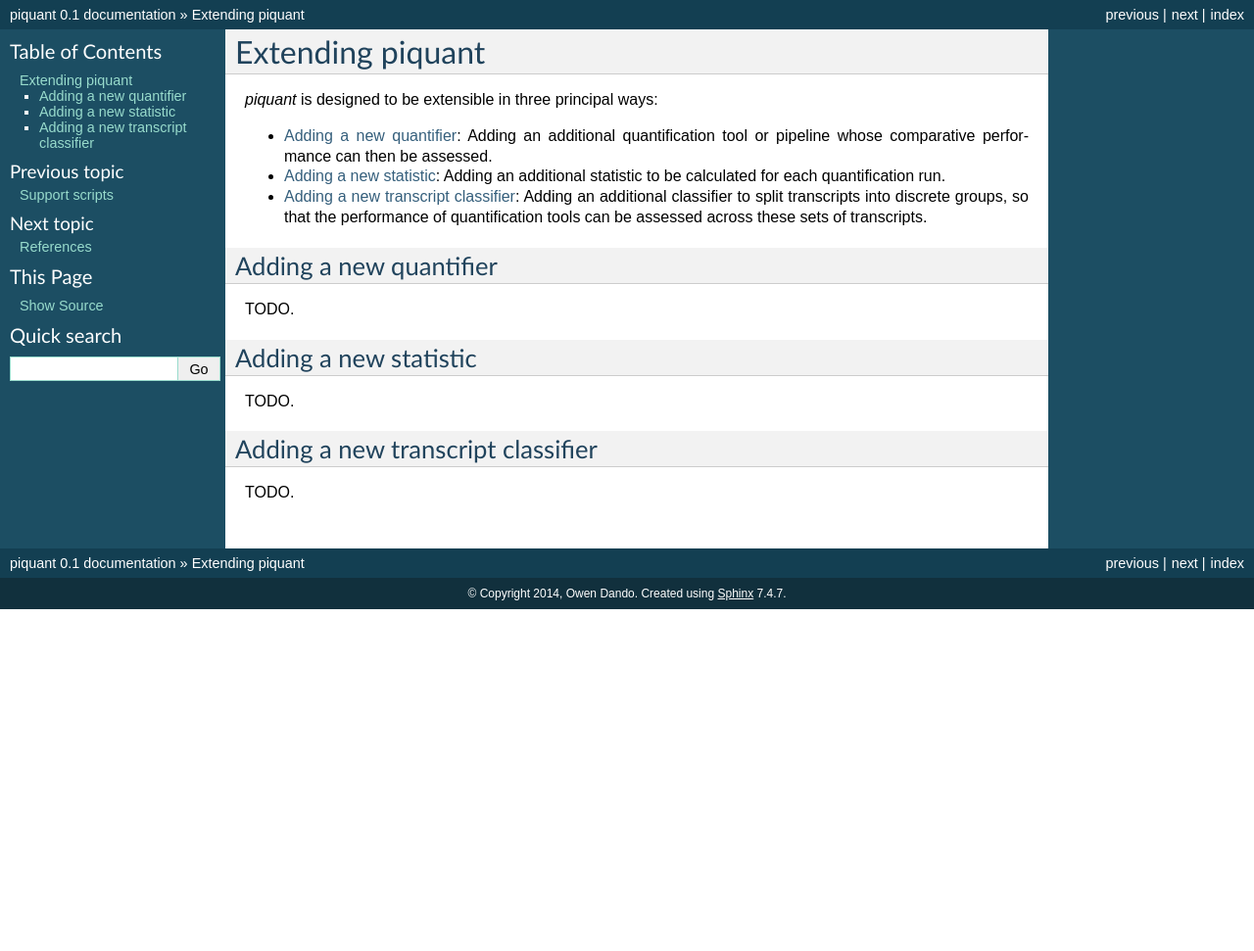
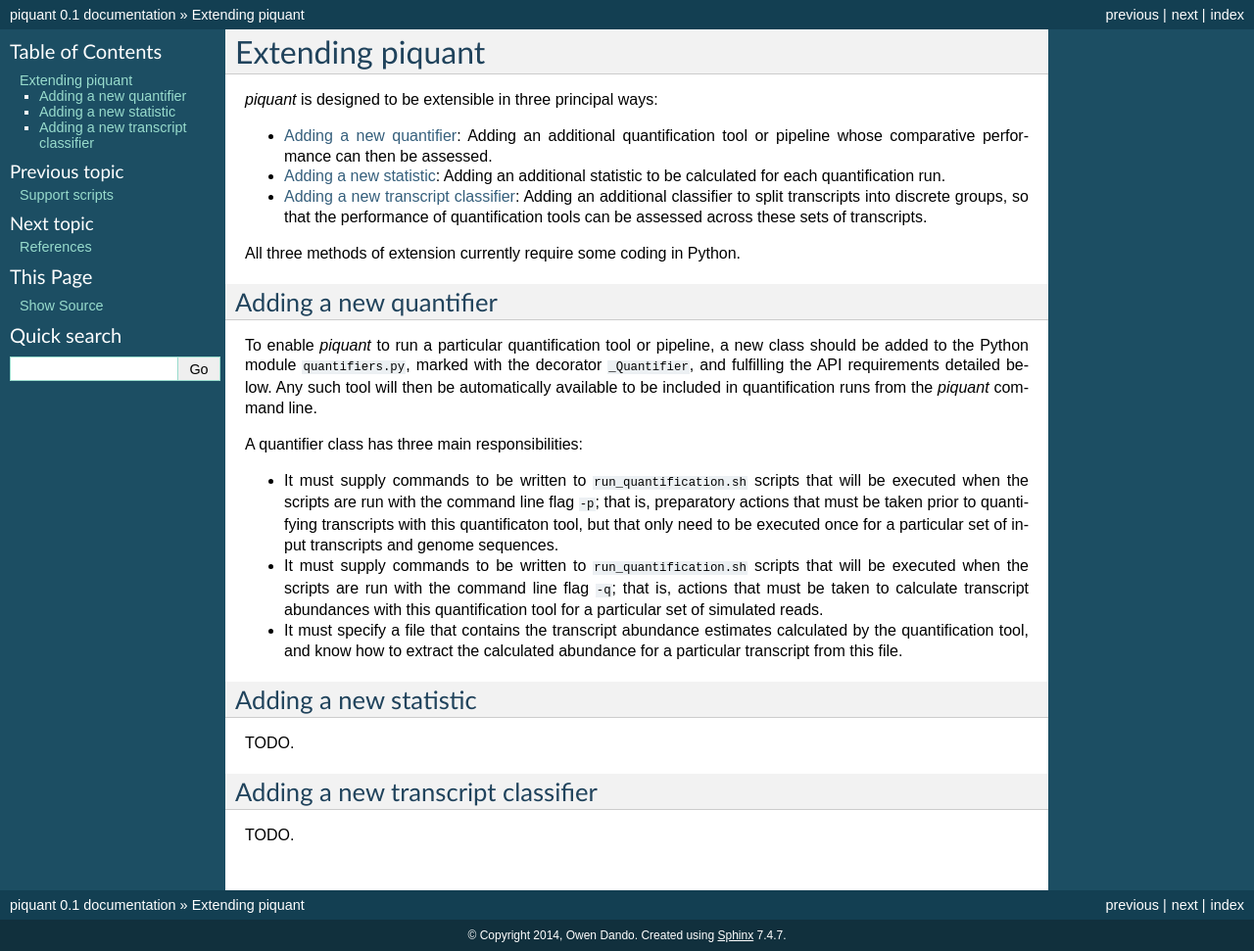
Before and after one commit to lweasel/piquant, a Sphinx documentation site: the page built from docs/extending.rst, in a window 1280 px wide. Shown: the whole page at 98% size. Built offline with Sphinx 7.4.7, drawn with Linux system fonts in a browser that asks for light colours; formulas are drawn with MathJax 3; before the commit the page ends 900 px from its top, so only the background shows below that.

Commit message:
Add overview of adding a new quantification tool.

```diff
--- a/docs/extending.rst
+++ b/docs/extending.rst
@@ -7,12 +7,20 @@
 * :ref:`extending-adding-new-statistics`: Adding an additional statistic to be calculated for each quantification run.
 * :ref:`extending-adding-new-classifiers`: Adding an additional classifier to split transcripts into discrete groups, so that the performance of quantification tools can be assessed across these sets of transcripts.
 
+All three methods of extension currently require some coding in Python.
+
 .. _extending-adding-new-quantifiers:
 
 Adding a new quantifier
 -----------------------
 
-TODO.
+To enable *piquant* to run a particular quantification tool or pipeline, a new class should be added to the Python module ``quantifiers.py``, marked with the decorator ``_Quantifier``, and fulfilling the API requirements detailed below. Any such tool will then be automatically available to be included in quantification runs from the *piquant* command line.
+
+A quantifier class has three main responsibilities:
+
+* It must supply commands to be written to ``run_quantification.sh`` scripts that will be executed when the scripts are run with the command line flag ``-p``; that is, preparatory actions that must be taken prior to quantifying transcripts with this quantificaton tool, but that only need to be executed once for a particular set of input transcripts and genome sequences.
+* It must supply commands to be written to ``run_quantification.sh`` scripts that will be executed when the scripts are run with the command line flag ``-q``; that is, actions that must be taken to calculate transcript abundances with this quantification tool for a particular set of simulated reads.
+* It must specify a file that contains the transcript abundance estimates calculated by the quantification tool, and know how to extract the calculated abundance for a particular transcript from this file.
 
 .. _extending-adding-new-statistics:
 
```
